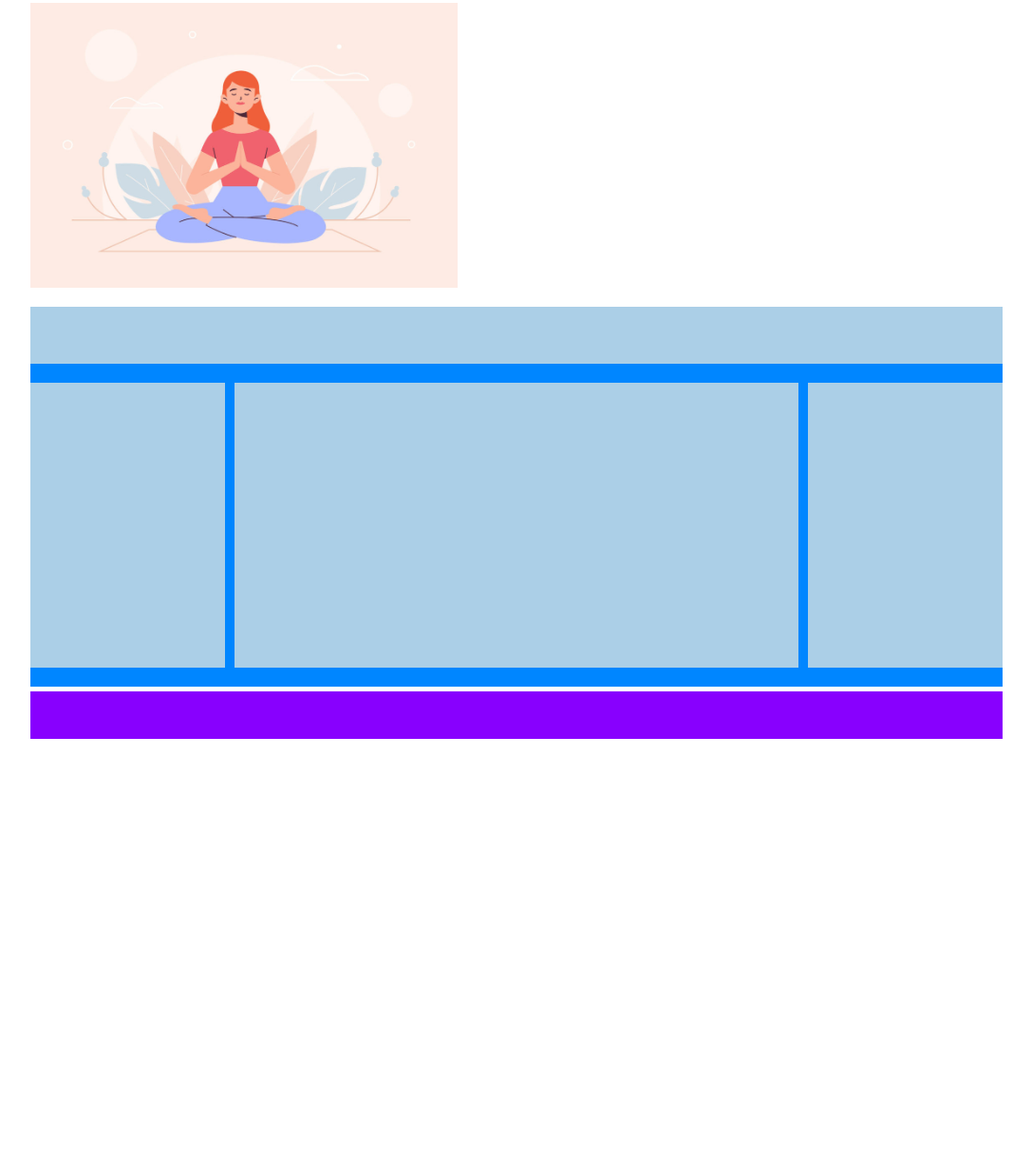
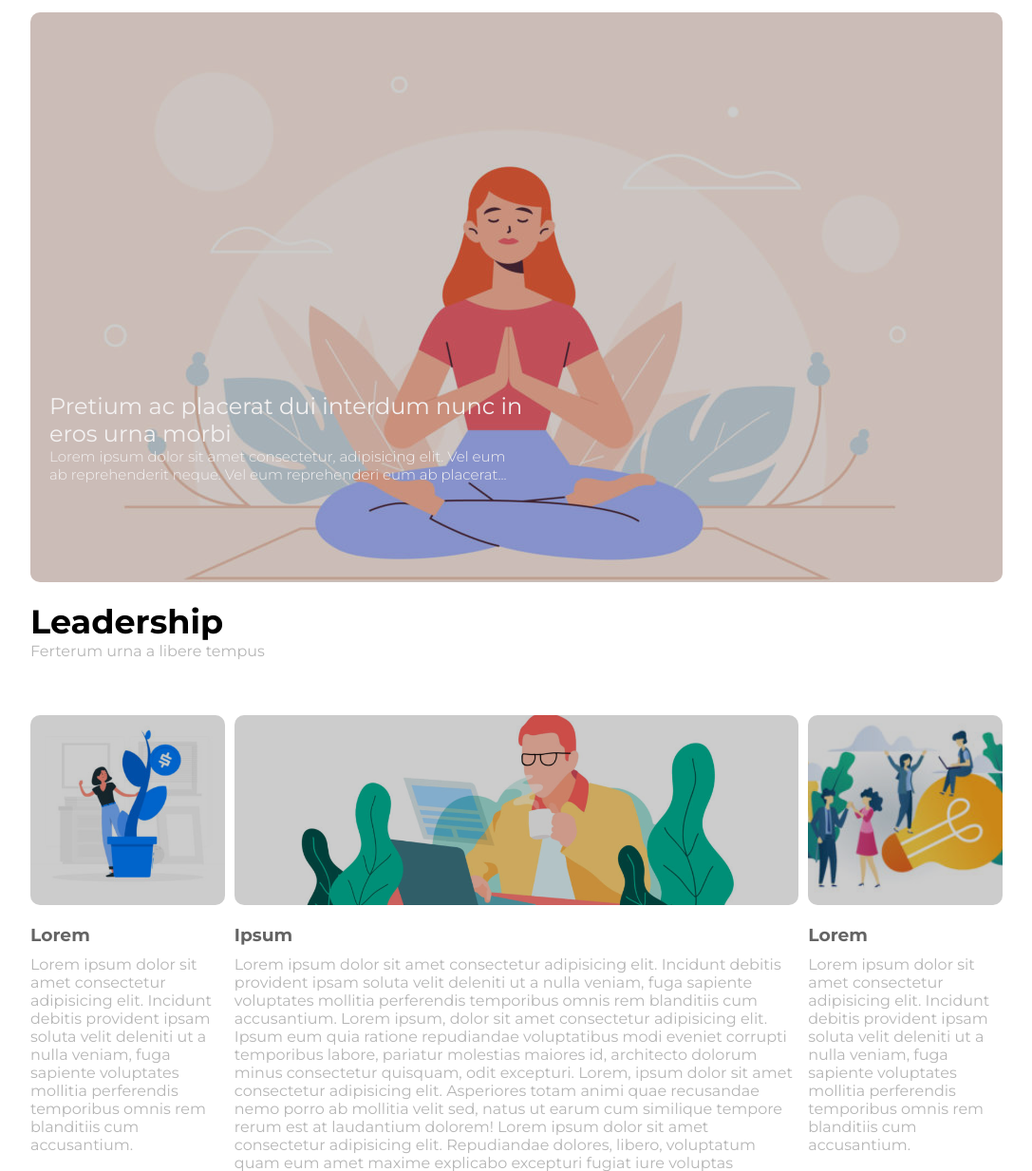
Before and after one commit to touros91/htmlcss-wp, a plain HTML site: page index.html in a window 1280 px wide. Shown: the part 157-1390 px from the top of the page at 95% size, without its empty margins (96-1183 px from the left). Before the commit the page ends 955 px from the top, so only its background shows below. Drawn offline with Linux system fonts and the light colour scheme.

Commit message:
Aggiunta seconda sezione del main

```diff
--- a/css/style.css
+++ b/css/style.css
@@ -23,8 +23,8 @@ body {
 
 /* header  */
 header {
-    height: 100px;
-    margin: 30px 0;
+    height: 150px;
+    margin: 20px 0 0px 0;
 }
 
 .logo {
@@ -34,7 +34,7 @@ header {
     border-right: 1px solid lightgray;
     background-size: contain;
     background-repeat: no-repeat;
-    margin-bottom: 30px;
+    margin-bottom: 40px;
 }
 
 li {
@@ -49,53 +49,121 @@ a {
 
 /* prima sezione  */
 .first-container {
-    height: 300px;
+    height: 600px;
 }
 
 .banner {
     width: 100%;
-    height: 300px;
+    height: 600px;
     background-image: url("../img/banner.jpg");
-    background-size: contain;
-    background-repeat: no-repeat;
+    background-size: cover;
+    border-radius: 10px;
+    position: relative;
+    overflow: hidden;
+}
 
+.overlay {
+    position: absolute;
+    top: 0;
+    left: 0;
+    right: 0;
+    bottom: 0;
+    background-color: rgba(0,0,0,0.2);
+}
+
+.banner-text {
+    width: 500px;
+    height: 200px;
+    position: absolute;
+    left: 20px;
+    bottom: 0px;
+    color: #F3F1F1;
+}
+
+h2 {
+    font-weight: 400;
+}
+
+.span-banner {
+    font-weight: 300;
+    font-size: 15px;
 }
 
 /* seconda sezione  */
 .second-container {
-    height: 400px;
-    background-color: #0086FF;
+    height: 800px;
     margin: 20px 0 5px 0;
 }
 
-/* colore riga e colonne seconda section del main  */
-.row-col-color {
-    background-color: #ABCFE7;
+.text-color {
+    color: #B6B6B6;
+}
+
+h1 {
+    font-size: 35px;
 }
 
 /* riga  */
-.top-row.col-color{
-    height: 60px;
+.top-row{
+    height: 100px;
     margin-bottom: 20px;
 }
 
 /* colonne  */
-.col-color {
-    background-color: #ABCFE7;
-}
 
 .col-left, .col-center, .col-right {
     float: left;
-    height: 300px;
+    height: 660px;
 }
 
 .col-left, .col-right {
     width: 20%;
+    position: relative;
 }
 
 .col-center {
     width: calc(60% - 20px);
     margin: 0 10px;
+}
+
+.col-left-img {
+    width: 100%;
+    height: 200px;
+    background-image: url(../img/img-1.jpg);
+    background-size: cover;
+    border-radius: 10px;
+    position: relative;
+    overflow: hidden;
+    margin-bottom: 20px;
+}
+
+.col-center-img {
+    width: 100%;
+    height: 200px;
+    background-image: url("../img/banner-2.jpg");
+    background-size: cover;
+    border-radius: 10px;
+    position: relative;
+    overflow: hidden;
+    margin-bottom: 20px;
+    background-position: center;
+}
+
+.col-right-img {
+    width: 100%;
+    height: 200px;
+    background-image: url("../img/img-3.jpg");
+    background-size: cover;
+    border-radius: 10px;
+    position: relative;
+    overflow: hidden;
+    margin-bottom: 20px;
+    background-position: center;
+}
+
+#h3-color {
+    color: #646464;
+    margin-bottom: 10px;
 }
 
 /* footer  */
--- a/index.html
+++ b/index.html
@@ -35,23 +35,78 @@
                 <!-- prima sezione  -->
                 <section>
                     <div class="first-container">
-                        <div class="banner"></div>
+                        <!-- banner (hero)  -->
+                        <div class="banner">
+                            <div class="overlay">
+                                <!-- testo banner  -->
+                                <div>
+                                    <span class="banner-text">
+                                        <h2>Pretium ac placerat dui interdum nunc in eros urna morbi</h2>
+                                        <span class="span-banner">Lorem ipsum dolor sit amet consectetur, adipisicing elit. Vel eum ab reprehenderit neque. Vel eum reprehenderi eum ab placerat...</span>
+                                    </span>
+                                </div>
+                            </div>
+                        </div>
                     </div>
                 </section>
                 <!-- seconda sezione  -->
                 <section>
                     <div class="second-container clearfix">
                         <!-- riga  -->
-                        <div class="top-row col-color"></div>
+                        <div class="top-row">
+                            <h1>Leadership</h1>
+                            <p class="text-color">Ferterum urna a libere tempus</p>
+                        </div>
+
                         <!-- tre colonne  -->
-                        <div class="col-color col-left"></div>
-                        <div class="col-color col-center"></div>
-                        <div class="col-color col-right"></div>
+                        <div class="col-left">
+                            <div class="col-left-img">
+                                <div class="overlay"></div>
+                            </div>
+                            <div>
+                                <h3 id="h3-color">Lorem</h3>
+                                <p class="text-color">Lorem ipsum dolor sit amet consectetur adipisicing elit. Incidunt debitis provident ipsam soluta velit deleniti ut a nulla veniam, fuga sapiente voluptates mollitia perferendis temporibus omnis rem blanditiis cum accusantium.</p>
+                            </div>
+                        </div>
+
+                        <div class="col-center">
+                            <div class="col-center-img">
+                                <div class="overlay"></div>
+                            </div>
+                            <div>
+                                <h3 id="h3-color">Ipsum</h3>
+                                <p class="text-color">Lorem ipsum dolor sit amet consectetur adipisicing elit. Incidunt debitis provident ipsam soluta velit deleniti ut a nulla veniam, fuga sapiente voluptates mollitia perferendis temporibus omnis rem blanditiis cum accusantium. Lorem ipsum, dolor sit amet consectetur adipisicing elit. Ipsum eum quia ratione repudiandae voluptatibus modi eveniet corrupti temporibus labore, pariatur molestias maiores id, architecto dolorum minus consectetur quisquam, odit excepturi. Lorem, ipsum dolor sit amet consectetur adipisicing elit. Asperiores totam animi quae recusandae nemo porro ab mollitia velit sed, natus ut earum cum similique tempore rerum est at laudantium dolorem! Lorem ipsum dolor sit amet consectetur adipisicing elit. Repudiandae dolores, libero, voluptatum quam eum amet maxime explicabo excepturi fugiat iure voluptas quisquam dolorum recusandae, quo dolorem reprehenderit nemo adipisci perspiciatis. Lorem ipsum dolor sit amet consectetur, adipisicing elit. Provident ea neque unde illum eligendi culpa odio! Tempora, optio dolorum ex necessitatibus deleniti consequuntur adipisci, quod nesciunt suscipit repellendus illo tenetur!</p>
+                            </div>
+                        </div>
+
+
+
+
+
+
+
+
+                        <div class="col-right">
+
+                            <div class="col-right-img">
+                                <div class="overlay"></div>
+                            </div>
+                            <div>
+                                <h3 id="h3-color">Lorem</h3>
+                                <p class="text-color">Lorem ipsum dolor sit amet consectetur adipisicing elit. Incidunt debitis provident ipsam soluta velit deleniti ut a nulla veniam, fuga sapiente voluptates mollitia perferendis temporibus omnis rem blanditiis cum accusantium.</p>
+                            </div>
+
+
+
+
+                        </div>
                     </div>
                 </section>
             </main>
             <!-- footer   -->
-            <footer></footer>
+            <footer>
+
+            </footer>
         </div>
     </body>
 </html>
```
